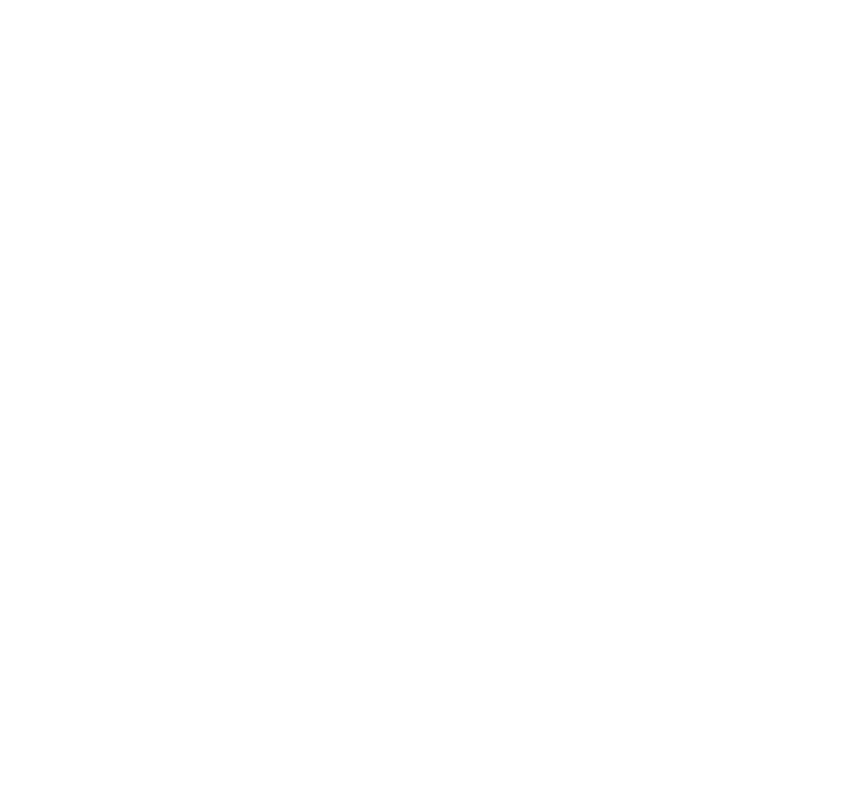
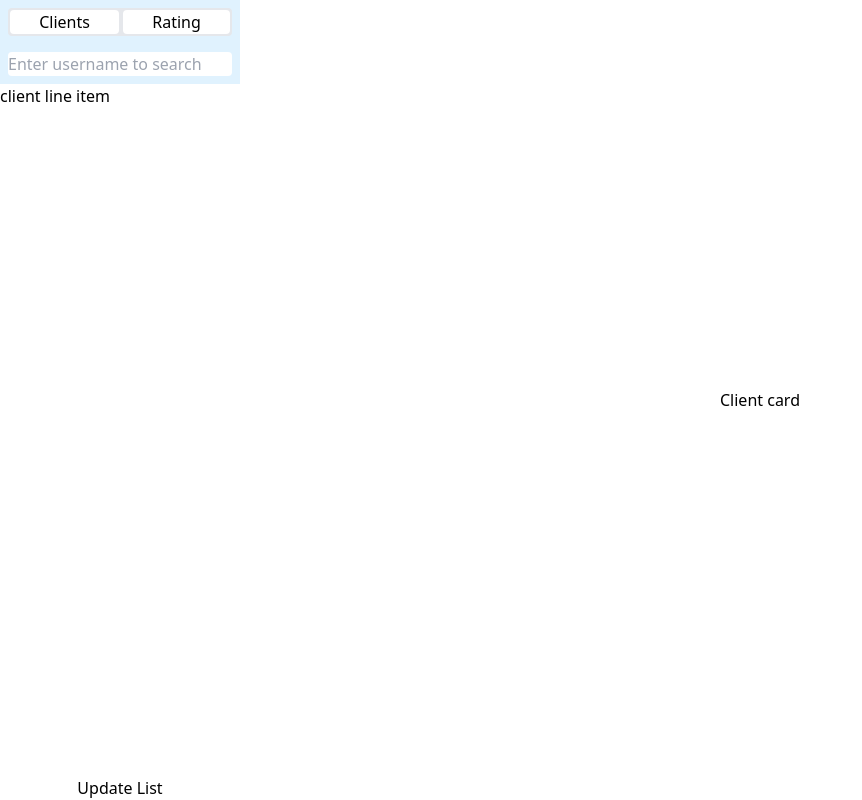
Before and after one commit to pdnko/clients-and-rating, a Nuxt app: page / in a window 1280 px wide. Before the commit this address had no page. Shown: the whole page, without its empty margins (0-862 px from the left). Built offline with nearby package versions, Linux system fonts and the light colour scheme.

Commit message:
A rough layout has been implemented

```diff
--- /dev/null
+++ b/components/client/Card.vue
@@ -0,0 +1,3 @@
+<template>
+	<div>Client card</div>
+</template>
--- /dev/null
+++ b/components/client/List.vue
@@ -0,0 +1,5 @@
+<template>
+	<div class="flex-grow overflow-y-auto">
+		<ClientListItem />
+	</div>
+</template>
--- /dev/null
+++ b/components/client/ListItem.vue
@@ -0,0 +1,5 @@
+<template>
+	<div class="h-[4000px]">
+		client line item
+	</div>
+</template>
--- /dev/null
+++ b/components/sidebar/Header.vue
@@ -0,0 +1,13 @@
+<template>
+	<div class="flex flex-col gap-4 bg-sky-100 p-2">
+		<div class="flex items-center gap-1 rounded bg-gray-200 p-0.5">
+			<button class="flex-grow bg-white rounded">Clients</button>
+			<button class="flex-grow bg-white rounded">Rating</button>
+		</div>
+
+		<input
+			class="rounded"
+			placeholder="Enter username to search"
+		>
+	</div>
+</template>
--- /dev/null
+++ b/components/sidebar/Sidebar.vue
@@ -0,0 +1,9 @@
+<template>
+	<div class="sticky top-0 w-60 h-screen flex flex-col">
+		<SidebarHeader />
+
+		<ClientList />
+
+		<button>Update List</button>
+	</div>
+</template>
--- a/pages/dashboard.vue
+++ /dev/null
@@ -1,5 +0,0 @@
-<template>
-	<div>
-		dashboard
-	</div>
-</template>
--- /dev/null
+++ b/pages/index.vue
@@ -0,0 +1,9 @@
+<template>
+	<div class="relative flex">
+		<Sidebar />
+
+		<main class="flex-1 flex justify-center items-center">
+			<ClientCard />
+		</main>
+	</div>
+</template>
```
